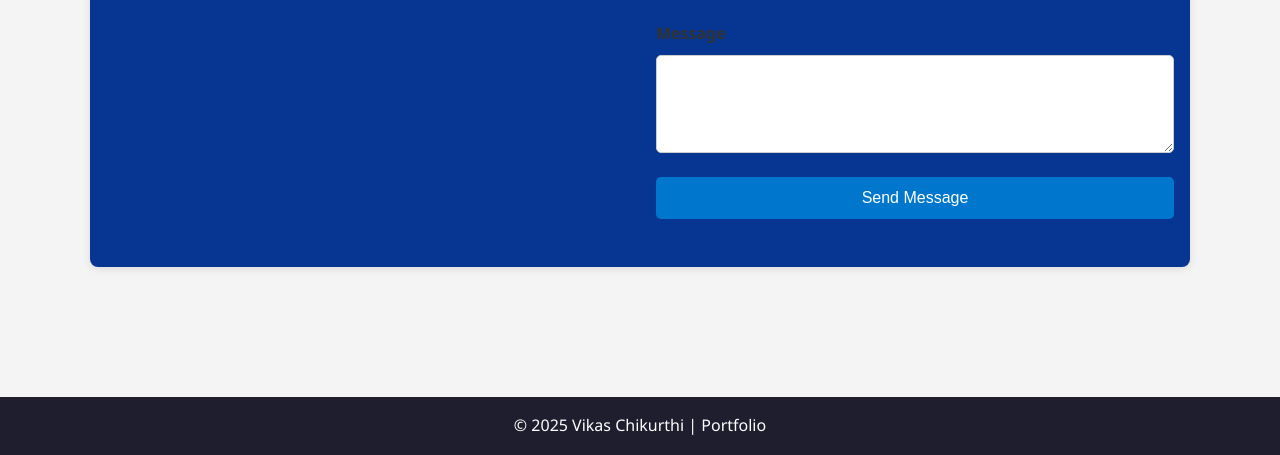
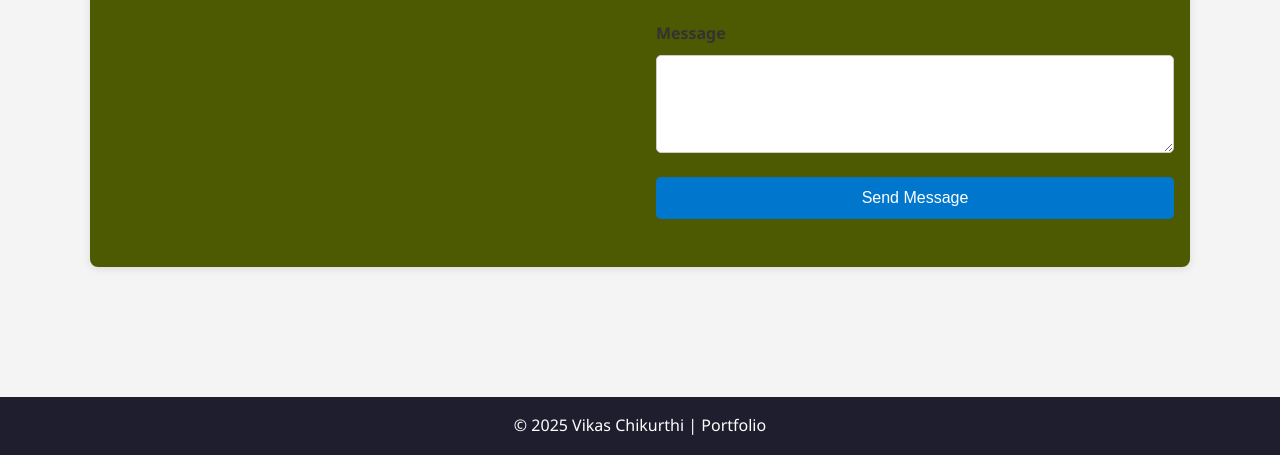
Before and after one commit to vicky8338/portfolio, a plain HTML site: page contact.html in a window 1280 px wide. Shown: the part 345-800 px from the top of the page. Drawn offline with Linux system fonts and the light colour scheme.

Commit message:
Update styles.css

```diff
--- a/styles.css
+++ b/styles.css
@@ -171,7 +171,7 @@ main {
 
 /* Contact Section */
 .contact {
-    background-color: #063691;
+    background-color: #4d5a01;
     padding: 3rem 1rem;
     max-width: 1100px;
     margin: 2rem auto;
```
